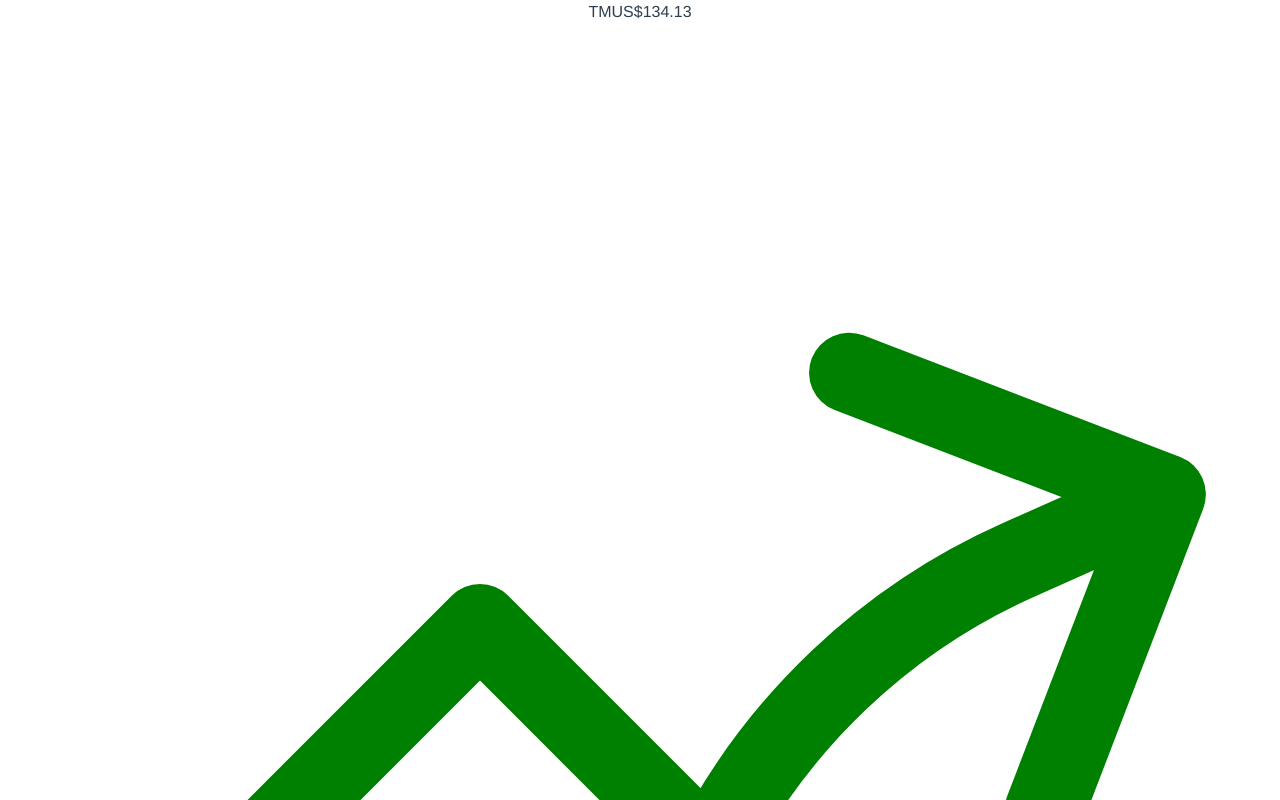
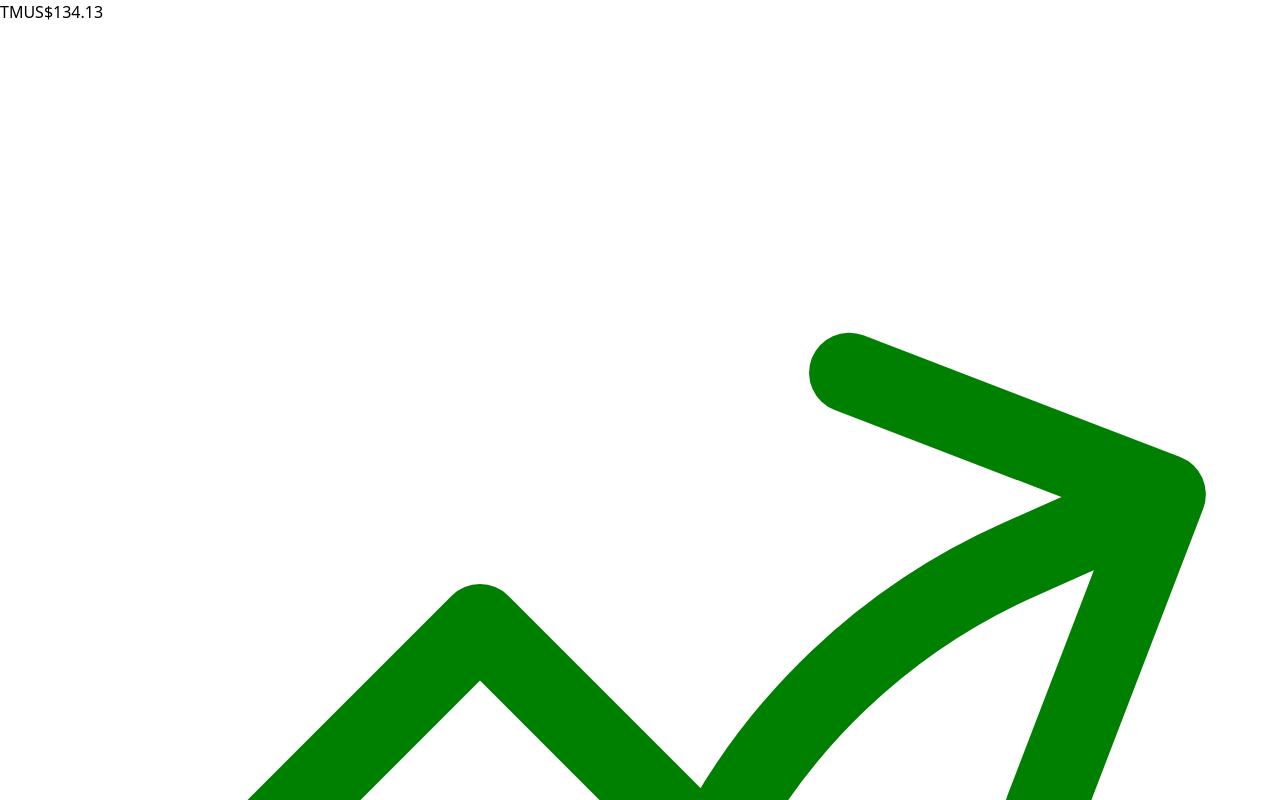
Before and after one commit to kavyaharman/stock-ticker, a Vue app: page / in a window 1280 px wide. Shown: the top 800 px of the page. Built offline with nearby package versions, Linux system fonts and the light colour scheme.

Commit message:
fix type

```diff
--- a/src/App.vue
+++ b/src/App.vue
@@ -6,24 +6,5 @@
 </template>
 
 <style>
-#app {
-  font-family: Avenir, Helvetica, Arial, sans-serif;
-  -webkit-font-smoothing: antialiased;
-  -moz-osx-font-smoothing: grayscale;
-  text-align: center;
-  color: #2c3e50;
-}
 
-nav {
-  padding: 30px;
-}
-
-nav a {
-  font-weight: bold;
-  color: #2c3e50;
-}
-
-nav a.router-link-exact-active {
-  color: #42b983;
-}
 </style>
--- a/src/views/HomeView.vue
+++ b/src/views/HomeView.vue
@@ -2,7 +2,7 @@
 import { reactive } from "vue";
 import StockCard from '@/components/StockCard.vue';
 
-const handleClick = (stock) =>{
+const handleClick = (stock: { url: string; }) =>{
   window.location.href = stock.url;
 }
 
```
Also changed, not shown: src/assets/logo.png (deleted).
